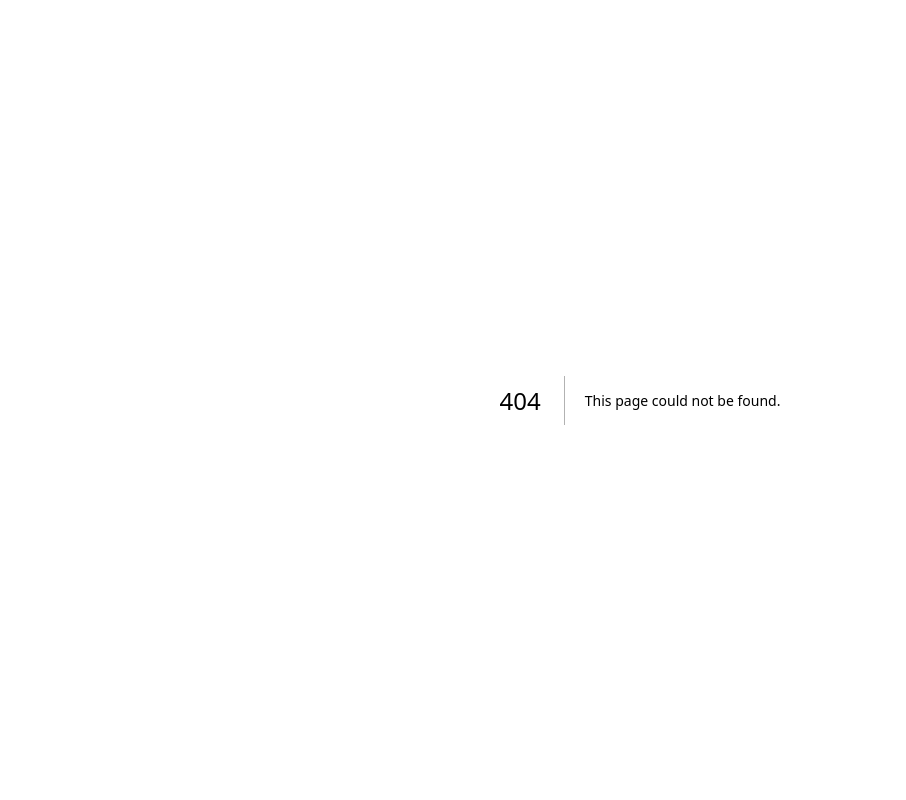
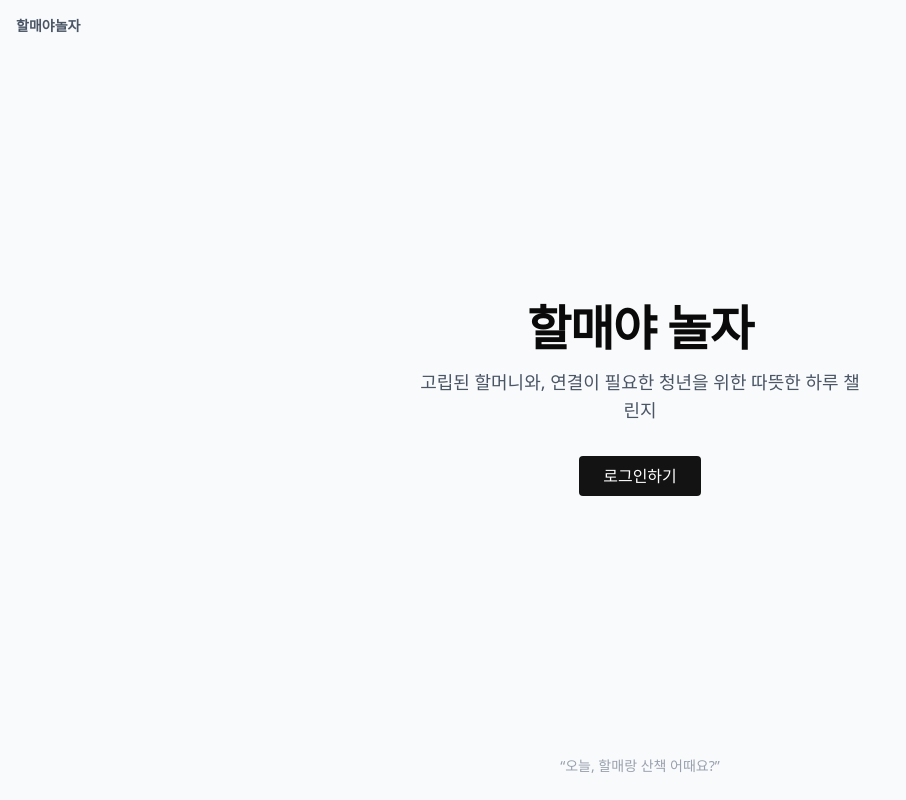
Before and after one commit to Butter-Salt-Flour/Butter-Salt-Flour-FE, a Next.js app: page /first in a window 1280 px wide. Before the commit this address had no page. Shown: the whole page, without its empty margins (0-906 px from the left). Built offline with nearby package versions, Linux system fonts and the light colour scheme.

Commit message:
<Feat> useAuthStore + FirstPage 틀 구성

```diff
--- a/package.json
+++ b/package.json
@@ -26,7 +26,8 @@
     "react-day-picker": "^8.10.1",
     "react-dom": "^18.3.1",
     "react-hot-toast": "^2.5.2",
-    "tailwind-merge": "^3.3.0"
+    "tailwind-merge": "^3.3.0",
+    "zustand": "^5.0.5"
   },
   "devDependencies": {
     "@chromatic-com/storybook": "^3.2.6",
--- /dev/null
+++ b/src/app/first/page.tsx
@@ -0,0 +1,35 @@
+'use client';
+
+import { useRouter } from 'next/navigation';
+
+export default function HomePage() {
+  const router = useRouter();
+
+  return (
+    <main className="flex flex-col items-center justify-center h-screen bg-gray-50 px-4">
+      <header className="absolute top-4 left-4 text-sm text-gray-600 font-semibold">
+        할매야놀자
+      </header>
+
+      <section className="text-center space-y-4">
+        <h1 className="text-4xl md:text-5xl font-bold tracking-tight">
+          할매야 놀자
+        </h1>
+        <p className="text-gray-600 text-base md:text-lg max-w-md">
+          고립된 할머니와, 연결이 필요한 청년을 위한 따뜻한 하루 챌린지
+        </p>
+
+        <button
+          onClick={() => router.push('/login')}
+          className="mt-4 px-6 py-2 rounded bg-black text-white hover:bg-gray-800 transition"
+        >
+          로그인하기
+        </button>
+      </section>
+
+      <footer className="absolute bottom-6 text-sm text-gray-400">
+        “오늘, 할매랑 산책 어때요?”
+      </footer>
+    </main>
+  );
+}
--- a/src/app/login/page.tsx
+++ b/src/app/login/page.tsx
@@ -1,51 +1,57 @@
-"use client";
-import React from "react";
-import { GoogleAuthProvider, signInWithPopup } from "firebase/auth";
-import { auth } from "../../auth/firebase";
+'use client';
 
-const Page = () => {
+import React, { useState } from 'react';
+import { GoogleAuthProvider, signInWithPopup } from 'firebase/auth';
+import { useRouter } from 'next/navigation';
+import { auth } from '../../auth/firebase';
+
+export default function LoginPage() {
+  const router = useRouter();
+  const [loading, setLoading] = useState(false);
+  const [error, setError] = useState('');
+
   const loginWithGoogle = async () => {
     const provider = new GoogleAuthProvider();
+    setLoading(true);
+    setError('');
 
     try {
       const result = await signInWithPopup(auth, provider);
       const user = result.user;
 
-      console.log("로그인 성공:", user.displayName);
+      console.log('✅ 로그인 성공:', user.displayName);
+      const idToken = await user.getIdToken();
+      console.log('✅ ID Token:', idToken);
 
-      // ✅ Firebase ID Token 추출 (JWT 형식)
-      const idToken = await user.getIdToken();
-      console.log(idToken);
+      // ✅ 여기에 백엔드 토큰 전송 API 추가 가능
 
-      // ✅ 백엔드에 토큰 전송 (axios 사용)
-      // const response = await axios.post(
-      //   'https://your-backend.com/auth', // 백엔드 API 주소로 교체
-      //   {}, // body 필요 시 작성
-      //   {
-      //     headers: {
-      //       Authorization: `Bearer ${idToken}`, // 표준 Authorization 헤더
-      //     },
-      //   }
-      // );
-
-      // console.log( 백엔드 응답:', response.data);
-      return user;
-    } catch (error) {
-      console.error("❌ 로그인 또는 토큰 전송 실패:", error);
-      return null;
+      // ✅ 로그인 성공 시 리디렉션
+      router.push('/dashboard'); // 로그인 후 이동할 페이지
+    } catch (err: any) {
+      console.error('❌ 로그인 실패:', err);
+      setError('로그인에 실패했습니다. 다시 시도해주세요.');
+    } finally {
+      setLoading(false);
     }
   };
 
   return (
-    <div className="flex justify-center items-center h-screen">
+    <div className="flex flex-col items-center justify-center h-screen px-4 bg-gray-50">
+      <h1 className="text-2xl font-bold mb-4">할매야놀자</h1>
+
       <button
         onClick={loginWithGoogle}
-        className="bg-blue-500 hover:bg-blue-600 text-white px-6 py-2 rounded-lg shadow"
+        disabled={loading}
+        className="bg-black text-white px-6 py-3 rounded-lg shadow hover:bg-gray-800 transition disabled:opacity-50"
       >
-        🔐 Google 로그인
+        {loading ? '로그인 중...' : 'Google 계정으로 로그인'}
       </button>
+
+      {error && <p className="text-sm text-red-500 mt-4">{error}</p>}
+
+      <p className="mt-8 text-gray-500 text-xs">
+        로그인하면 할머니와의 하루를 시작할 수 있어요
+      </p>
     </div>
   );
-};
-
-export default Page;
+}
--- /dev/null
+++ b/src/store/useAuthStore.ts
@@ -0,0 +1,38 @@
+import { create } from 'zustand';
+
+//useAuthStore return type
+interface AuthState {
+  token: string | null;
+  name: string | null;
+  email: string | null;
+  isLoggedIn: boolean;
+  setAuth: (token: string, name: string, email: string) => void;
+  logout: () => void;
+}
+
+export const useAuthStore = create<AuthState>((set) => ({
+  token: null,
+  name: null,
+  email: null,
+  isLoggedIn: false,
+
+  setAuth: (token, name, email) => {
+    localStorage.setItem('token', token);
+    set({
+      token,
+      name,
+      email,
+      isLoggedIn: true,
+    });
+  },
+
+  logout: () => {
+    localStorage.removeItem('token');
+    set({
+      token: null,
+      name: null,
+      email: null,
+      isLoggedIn: false,
+    });
+  },
+}));
```
Also changed, not shown: 1 other file (tests, documents, lock files or other folders).
